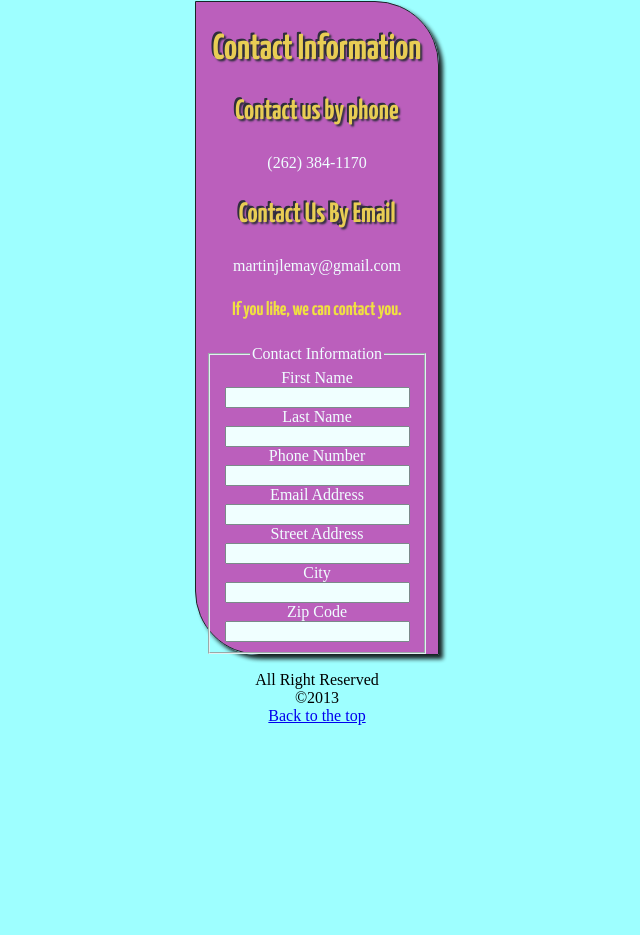
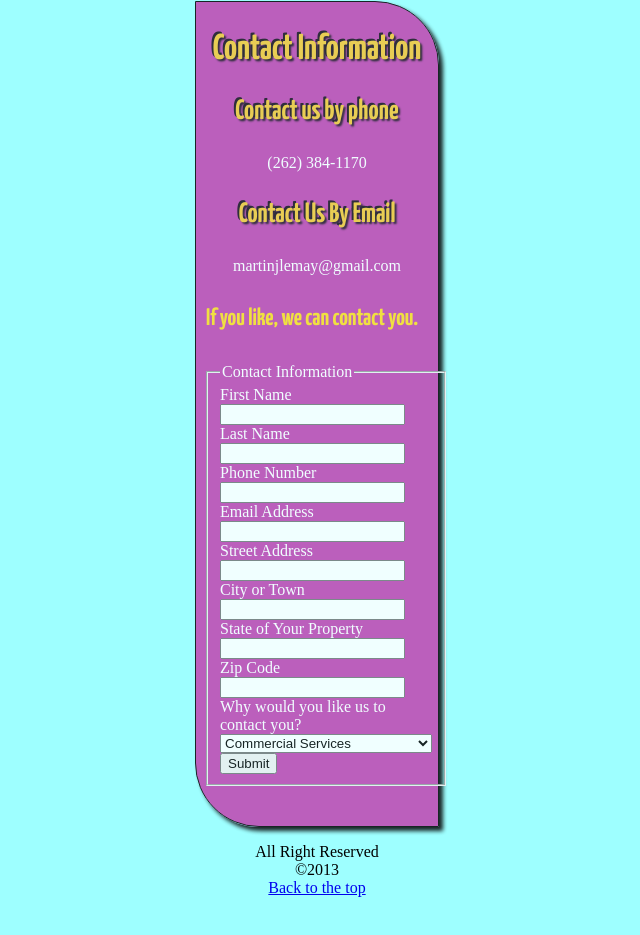
Before and after one commit to martinjlemay/wds, a plain HTML site: page index.html in a window 1280 px wide. Shown: the part 2117-3052 px from the top of the page, without its empty margins (323-963 px from the left). Before the commit the page ends 2938 px from the top, so only its background shows below. Drawn offline with Linux system fonts and the light colour scheme.

Commit message:
final tweaks for week4

```diff
--- a/css/main.css
+++ b/css/main.css
@@ -77,7 +77,7 @@ h3 {
 }
 h4 {
 	font-family: 'Yanone Kaffeesatz', sans-serif;
-	font-size: 1.2em;
+	font-size: 1.5em;
 	text-shadow: none;
 	color: #ffdb20;
 }
@@ -183,6 +183,18 @@ td {
 	text-align: center;
 	clear: both;
 }
+#contact_form {
+	font-size:1em;
+	color: #fff;
+	margin: 0 auto 40px auto;
+	text-align: left;
+}
+fieldset {
+	margin: 0 auto;
+}
+input:focus {
+	background: #ffdb20;
+}
 footer {
 	text-align: center;
 }
@@ -261,7 +273,7 @@ article {
 	margin: 0 auto;
 }
 #gallery ul  {
-	display: hidden;
+	display: block;
 	margin: 0 auto;
 	float: left;
 }
@@ -278,10 +290,5 @@ article {
 #contact {
 	width: 80%;
 }
-#contact_form {
-	font: arial 1em #000;
+
 }
-input:focus {
-	background: red;
-}
-}
--- a/index.html
+++ b/index.html
@@ -60,7 +60,7 @@
 				</ul>
 			</section>
 				<h2> Pricing List</h2>
-			<table summary="Price list of services">
+			<table>
 				<tr>
 					<th>Services</th>
 					<th>Monday-Friday</th>
@@ -131,8 +131,6 @@
 		 			<h4>If you like, we can contact you.</h4>
 		 			<fieldset>
 		 				<legend>Contact Information</legend>
-
-
 		 			<div>
 		 				<label for= "name_first" >First Name</label>
 		 				<input type= "text" name= "name_first" id= "name_first"/>
@@ -154,13 +152,29 @@
 		 				<input type= "text" name= "address" id= "address"/>
 		 			</div>
 		 			<div>
-		 				<label for= "city">City</label>
+		 				<label for= "city">City or Town</label>
 		 				<input type= "text" name= "city" id= "city"/>
+		 			</div>
+		 			<div>
+		 				<label for= "state">State of Your Property</label>
+		 				<input type= "text" name= "state" id= "state"/>
 		 			</div>
 		 			<div>
 		 				<label for= "zip">Zip Code</label>
 		 				<input type= "text" name= "zip" id= "zip"/>
 		 			</div>
+		 			<div>
+		 				<label for="reason">Why would you like us to contact you?</label>
+		 				<select name= "reason" id= "reason">
+		 					<option>Commercial Services</option>
+		 					<option>Home Services</option>
+		 					<option>Employment Opportunities</option>
+		 					<option>General Inquiry</option>
+		 					<option>Carpet and Upholstery Cleaning</option>
+		 					<option>Stripping and Waxing</option>
+		 				</select>
+		 			</div>
+		 				<input type= "submit"/>
 		 			</fieldset>
 		 		</form>
 				</div>
```
